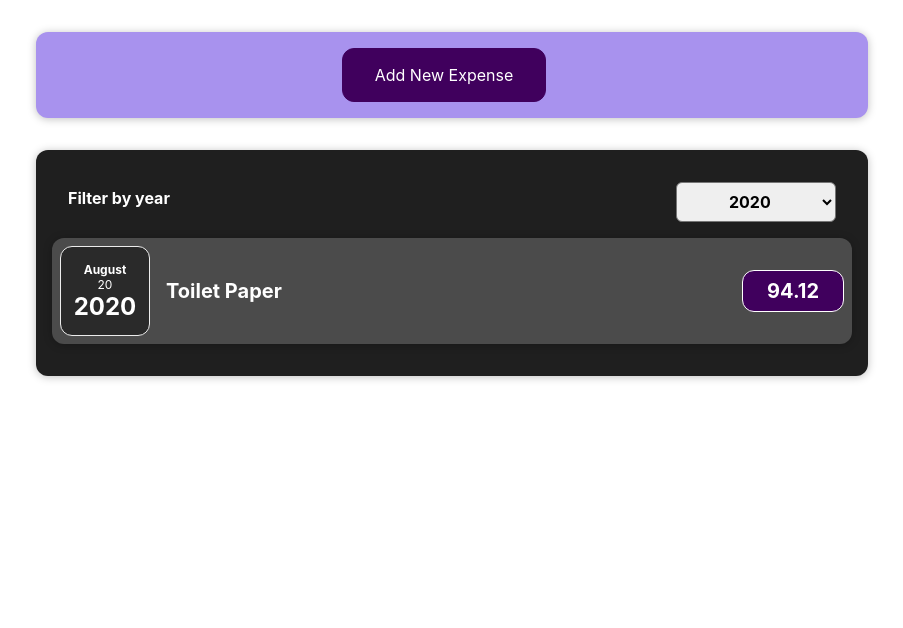
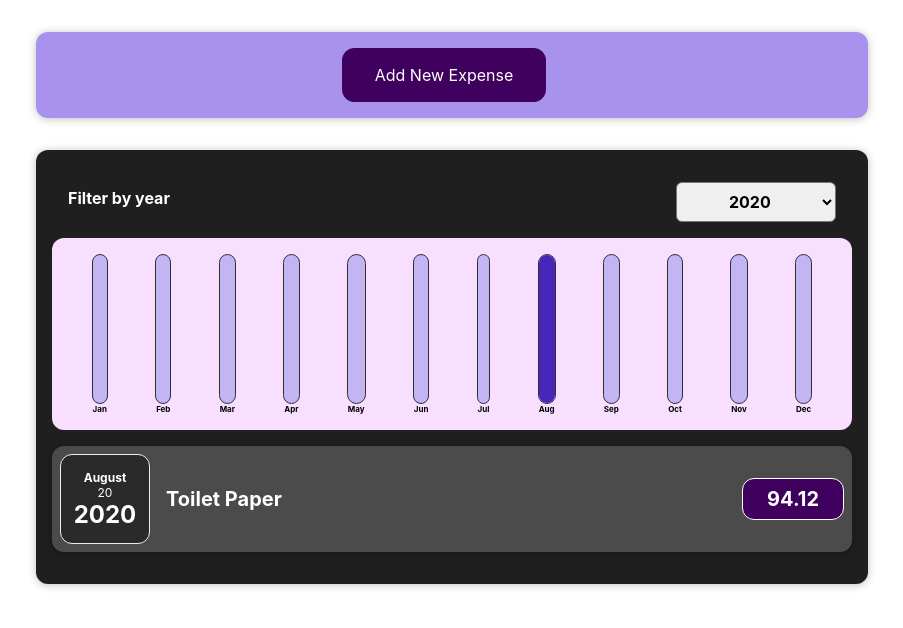
Before and after one commit to Stav93/expenses_managment, a React (Create React App) app: page / in a window 1280 px wide. Shown: the top 628 px of the page, without its empty margins (188-1091 px from the left). Built offline with nearby package versions, Linux system fonts and the light colour scheme.

Commit message:
adding chart components and logic

```diff
--- /dev/null
+++ b/src/components/Chart/Chart.css
@@ -0,0 +1,9 @@
+.chart {
+  padding: 1rem;
+  border-radius: 12px;
+  background-color: #f8dfff;
+  text-align: center;
+  display: flex;
+  justify-content: space-around;
+  height: 10rem;
+}
--- /dev/null
+++ b/src/components/Chart/Chart.jsx
@@ -0,0 +1,24 @@
+import "./Chart.css";
+import ChartBar from "./ChartBar";
+
+function Chart({ dataPoints }) {
+
+  const dataPointsValues = dataPoints.map(dataPoint => dataPoint.value)
+  const totalMax = Math.max(...dataPointsValues)
+
+  return (
+    <div className="chart">
+      {console.log(dataPoints)}
+      {dataPoints.map((dataPoint) => (
+        <ChartBar
+          key={dataPoint.label}
+          value={dataPoint.value}
+          maxValue={totalMax}
+          label={dataPoint.label}
+        />
+      ))}
+    </div>
+  );
+}
+
+export default Chart;
--- /dev/null
+++ b/src/components/Chart/ChartBar.css
@@ -0,0 +1,30 @@
+.chart-bar {
+  height: 100%;
+  display: flex;
+  flex-direction: column;
+  align-items: center;
+}
+
+.chart-bar__inner {
+  height: 100%;
+  width: 100%;
+  border: 1px solid #313131;
+  border-radius: 12px;
+  background-color: #c3b4f3;
+  overflow: hidden;
+  display: flex;
+  flex-direction: column;
+  justify-content: flex-end;
+}
+
+.chart-bar__fill {
+  background-color: #4826b9;
+  width: 100%;
+  transition: all 0.3s ease-out;
+}
+
+.chart-bar__label {
+  font-weight: bold;
+  font-size: 0.5rem;
+  text-align: center;
+}
--- /dev/null
+++ b/src/components/Chart/ChartBar.jsx
@@ -0,0 +1,23 @@
+import "./ChartBar.css";
+
+function ChartBar({ label, value, maxValue }) {
+  let barFillHeight = "0%";
+
+  if (maxValue > 0) {
+    barFillHeight = Math.round((value / maxValue) * 100) + "%";
+  }
+
+  return (
+    <div className="chart-bar">
+      <div className="chart-bar__inner">
+        <div
+          className="chart-bar__fill"
+          style={{ height: barFillHeight }}
+        ></div>
+      </div>
+      <div className="chart-bar__label">{label}</div>
+    </div>
+  );
+}
+
+export default ChartBar;
--- a/src/components/Expenses/Expenses.jsx
+++ b/src/components/Expenses/Expenses.jsx
@@ -1,6 +1,7 @@
 import { useState } from "react";
 import "./Expenses.css";
 import ExpensesFilter from "./ExpensesFilter";
+import ExpensesCahrt from "./ExpensesCahrt";
 import Card from "../UI/Card";
 import ExpensesList from "./ExpensesList";
 
@@ -20,6 +21,7 @@
           selectedYear={filteredYear}
           onFilterExpenses={filterExpensesHandler}
         />
+        <ExpensesCahrt expenses={filteresExpenses}/>
         <ExpensesList expenses={filteresExpenses} />
       </Card>
     </div>
--- /dev/null
+++ b/src/components/Expenses/ExpensesCahrt.jsx
@@ -0,0 +1,29 @@
+import React from "react";
+import Chart from "./../Chart/Chart";
+
+function ExpensesCahrt({ expenses }) {
+  const charDataPoints = [
+    { label: "Jan", value: 0 },
+    { label: "Feb", value: 0 },
+    { label: "Mar", value: 0 },
+    { label: "Apr", value: 0 },
+    { label: "May", value: 0 },
+    { label: "Jun", value: 0 },
+    { label: "Jul", value: 0 },
+    { label: "Aug", value: 0 },
+    { label: "Sep", value: 0 },
+    { label: "Oct", value: 0 },
+    { label: "Nov", value: 0 },
+    { label: "Dec", value: 0 },
+  ];
+
+  for (const expense of expenses) {
+    // starting at 0 = January - we use it as the index in the datapoints array
+    const expenseMonth = expense.date.getMonth();
+    charDataPoints[expenseMonth].value += expense.amount;
+  }
+
+  return <Chart dataPoints={charDataPoints} />;
+}
+
+export default ExpensesCahrt;
```
